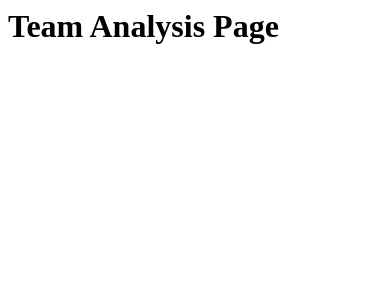
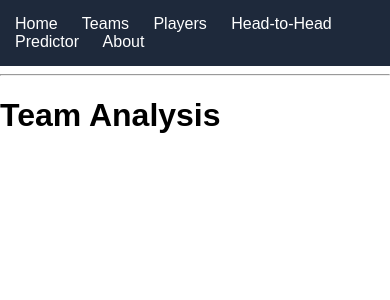
Before and after one commit to udayreddyvangala499-collab/IPL-T20, a Flask app: page /teams in a window 390 px wide. Shown: the top 300 px of the page. Run offline with Flask 3, Linux system fonts and the light colour scheme.

Commit message:
Added responsive navbar

```diff
--- /dev/null
+++ b/static/css/style.css
@@ -0,0 +1,20 @@
+body{
+    font-family: Arial, sans-serif;
+    margin:0;
+    padding:0;
+}
+
+nav{
+    background:#1e293b;
+    padding:15px;
+}
+
+nav a{
+    color:white;
+    text-decoration:none;
+    margin-right:20px;
+}
+
+nav a:hover{
+    color:#38bdf8;
+}
--- a/templates/base.html
+++ b/templates/base.html
@@ -1 +1,27 @@
-<h1>IPL Analytics Dashboard</h1>
+<!DOCTYPE html>
+<html lang="en">
+<head>
+    <meta charset="UTF-8">
+    <meta name="viewport" content="width=device-width, initial-scale=1.0">
+    <title>{% block title %}IPL Dashboard{% endblock %}</title>
+
+    <link rel="stylesheet" href="{{ url_for('static', filename='css/style.css') }}">
+</head>
+<body>
+
+    <nav>
+        <a href="/">Home</a>
+        <a href="/teams">Teams</a>
+        <a href="/players">Players</a>
+        <a href="/h2h">Head-to-Head</a>
+        <a href="/predictor">Predictor</a>
+        <a href="/about">About</a>
+    </nav>
+
+    <hr>
+
+    {% block content %}
+    {% endblock %}
+
+</body>
+</html>
--- a/templates/teams.html
+++ b/templates/teams.html
@@ -1 +1,9 @@
-<h1>Team Analysis Page</h1>
+{% extends 'base.html' %}
+
+{% block title %}
+Teams
+{% endblock %}
+
+{% block content %}
+<h1>Team Analysis</h1>
+{% endblock %}
```
Also changed, not shown: templates/h2h.html (+9 -1 lines), templates/index.html (+9 -0 lines), templates/players.html (added, +10 -0 lines), templates/predictor.html (+9 -1 lines).
